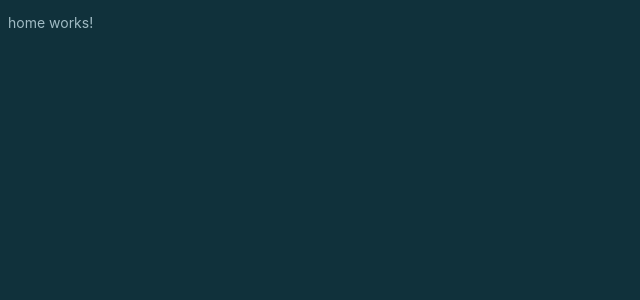
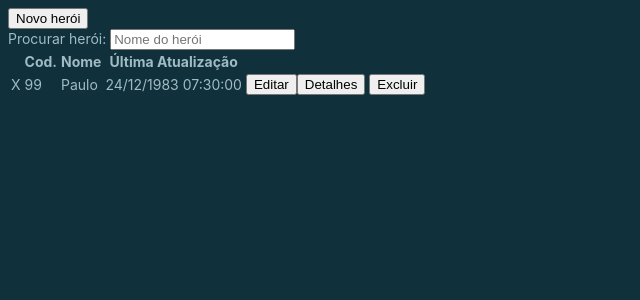
Before and after one commit to paulodetarsoteles/Hero_Angular_Frontend, an Angular app: page / in a window 1280 px wide. Shown: the top 300 px of the page, without its empty margins (0-640 px from the left). Built offline with nearby package versions, Linux system fonts and the light colour scheme.

Commit message:
Inclusão das primeras tag html

```diff
--- a/src/app/pages/home/home.component.html
+++ b/src/app/pages/home/home.component.html
@@ -1 +1,35 @@
-<p>home works!</p>
+<div class="hero-box">
+  <button>Novo herói</button>
+  <div class="input-box">
+    <label>Procurar herói: </label>
+    <input type="text" placeholder="Nome do herói">
+  </div>
+</div>
+
+<table>
+  <thead>
+    <tr>
+      <th></th>
+      <th>Cod.</th>
+      <th>Nome</th>
+      <th>Última Atualização</th>
+      <th></th>
+      <th></th>
+    </tr>
+  </thead>
+  <tbody>
+    <tr>
+      <td>X</td>
+      <td>99</td>
+      <td>Paulo</td>
+      <td>24/12/1983 07:30:00</td>
+      <td>
+        <button>Editar</button>
+        <button>Detalhes</button>
+      </td>
+      <td>
+        <button>Excluir</button>
+      </td>
+    </tr>
+  </tbody>
+</table>
```
